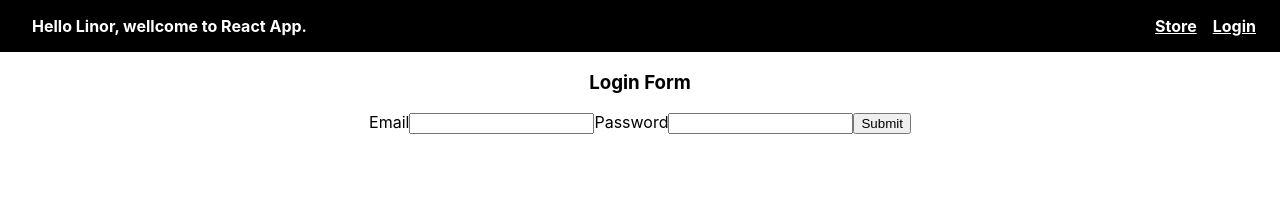
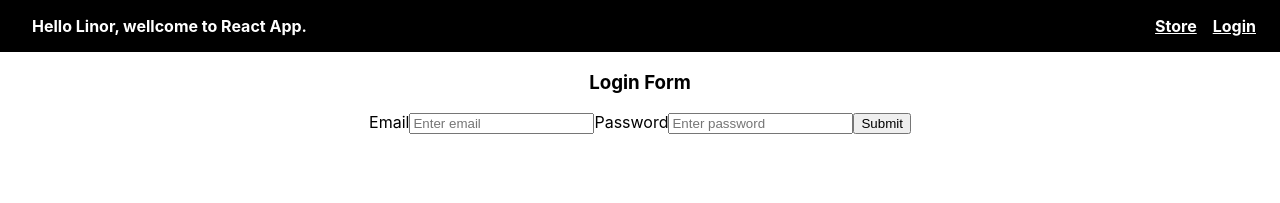
Before and after one commit to linoravny/React-App, a React (Create React App) app: page /loginForm in a window 1280 px wide. Shown: the top 203 px of the page. Built offline with nearby package versions, Linux system fonts and the light colour scheme.

Commit message:
form without formik

```diff
--- a/package.json
+++ b/package.json
@@ -6,16 +6,15 @@
     "@testing-library/jest-dom": "^4.2.4",
     "@testing-library/react": "^9.5.0",
     "@testing-library/user-event": "^7.2.1",
+    "formik": "^2.2.6",
     "react": "^16.13.1",
     "react-dom": "^16.13.1",
-    "react-formal": "^2.2.2",
     "react-redux": "^7.2.2",
     "react-router-dom": "^5.2.0",
     "react-scripts": "3.4.1",
     "rebass": "^4.0.7",
     "redux": "^4.0.5",
-    "redux-devtools-extension": "^2.13.8",
-    "yup": "^0.32.8"
+    "redux-devtools-extension": "^2.13.8"
   },
   "scripts": {
     "start": "react-scripts start",
--- a/src/login/LoginForm.js
+++ b/src/login/LoginForm.js
@@ -1,67 +1,68 @@
-import React, {Component} from 'react';
+import React, {useState} from 'react';
+import { useDispatch } from 'react-redux';
 import { logIn } from '../actions';
-import { useDispatch } from 'react-redux';
 
-// update the state of Form every time a field is changed in the form, and when we submit,
-class LoginForm extends Component {
+function LoginForm() {
+  const dispatch = useDispatch();
 
-  constructor(props) {
-    super(props);
-    this.state = {
-      email: '',
-      password: ''
-    };
+  //The state object will contain the email and password values while the setState method is responsible for updating these values.
+  const [state , setState] = useState({
+    email : "",
+    password : ""
+  });
 
-    this.handleInputChange = this.handleInputChange.bind(this);// This binding is necessary to make `this` work in the callback
-    this.handleSubmit = this.handleSubmit.bind(this);
-    //this.dispatch = useDispatch();
+
+  const handleInputChange = (e) => {
+    const {id , value} = e.target
+    setState(prevState  => ({
+      prevState ,
+        [id] : value
+    }))
   }
 
+  const handleSubmit = (e) => {
+    e.preventDefault();
 
-  handleInputChange = (event) => {
-    const {name, value} = event.target; //name = email or password fields
+    alert('Your email is: ' + state.email + '. Your password is:' + state.password);
 
-    //ES6
-    this.setState({
-      [name]: value
-    })
+    dispatch(logIn());
   }
 
-  handleSubmit(event) {
-    alert('Your email is: ' + this.state.email + '. Your password is:' + this.state.password);
-    event.preventDefault();
-
-  }
-
-  render() {
-    const { email, password } = this.state;
 
   return (
     // JSX
     <div>
       <h3>Login Form</h3>
-          <form>
+      <form >
+
           <label htmlFor="email">Email</label>
           <input
             type="email"
+            id="email"
+            aria-describedby="emailHelp"
             name="email"
-              id="email"
-              value={email}
-              onChange={this.handleInputChange} />
+            placeholder="Enter email"
+            value={state.email}
+            onChange={handleInputChange} />
 
           <label htmlFor="password">Password</label>
           <input
             type="password"
+            id="password"
+            aria-describedby="passwordHelp"
             name="password"
-              id="password"
-              value={password}
-              onChange={this.handleInputChange} />
+            placeholder="Enter password"
+            value={state.password}
+            onChange={handleInputChange} />
 
-            <input type="submit" value="Submit" onClick={this.handleSubmit} />
+          <input type="submit"
+                className="btn btn-primary"
+                value="Submit"
+                onClick={handleSubmit} />
     </form>
   </div>
   )
-  }
+
 
 }
 
--- a/src/reducers/loginReducer.js
+++ b/src/reducers/loginReducer.js
@@ -1,7 +1,3 @@
-// const initialUserState = {
-//   isLogged: false
-// }
-
 const loginReducer = (state=false, action) => {
   switch (action.type) {
     case 'SIGN_IN':
--- a/src/userStore/List.js
+++ b/src/userStore/List.js
@@ -1,14 +1,10 @@
 import React from 'react';
-import { useSelector, useDispatch } from 'react-redux';
-import { logIn, logOut } from '../actions';
+import { useSelector } from 'react-redux';
 
 // user props data object - one way data flow
 function List() {
   const isUserActive = useSelector(state => state.isLoggedIn);
 
-  const dispatch = useDispatch();
-  dispatch(logIn());
-  // dispatch(logOut());
   // if(isUserActive) {
   //   items = this.props.guitarList.map((item, index) => {
   //     return (
```
Also changed, not shown: 1 other file (tests, documents, lock files or other folders). Lines whose indentation alone changed are shown as unchanged.
